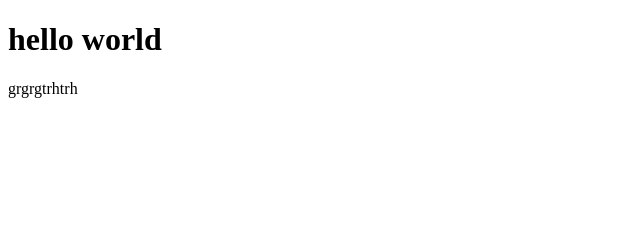
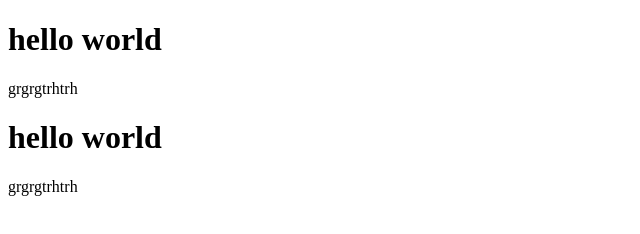
Before and after one commit to safeedha/EXAMPLE, a plain HTML site: page index.html in a window 1280 px wide. Shown: the whole page, without its empty margins (0-640 px from the left). Drawn offline with Linux system fonts and the light colour scheme.

Commit message:
index1 cahnged again

```diff
--- a/index.html
+++ b/index.html
@@ -8,5 +8,7 @@
 <body>
   <h1>hello world</h1>
   <p>grgrgtrhtrh</p>
+  <h1>hello world</h1>
+  <p>grgrgtrhtrh</p>
 </body>
 </html>
```
